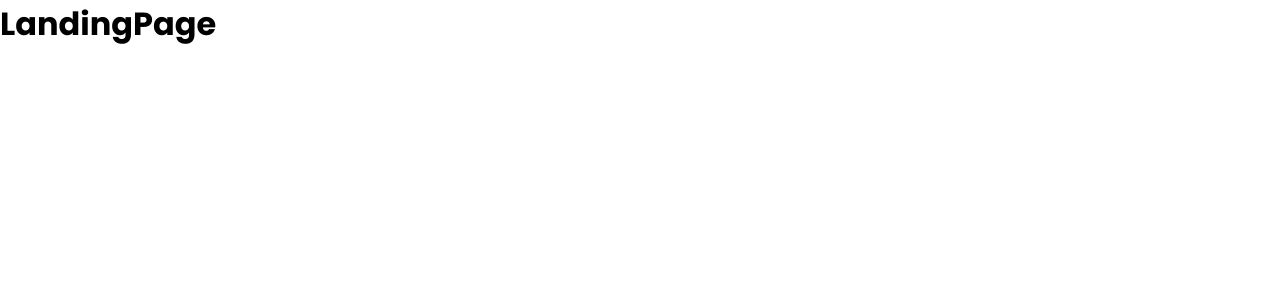
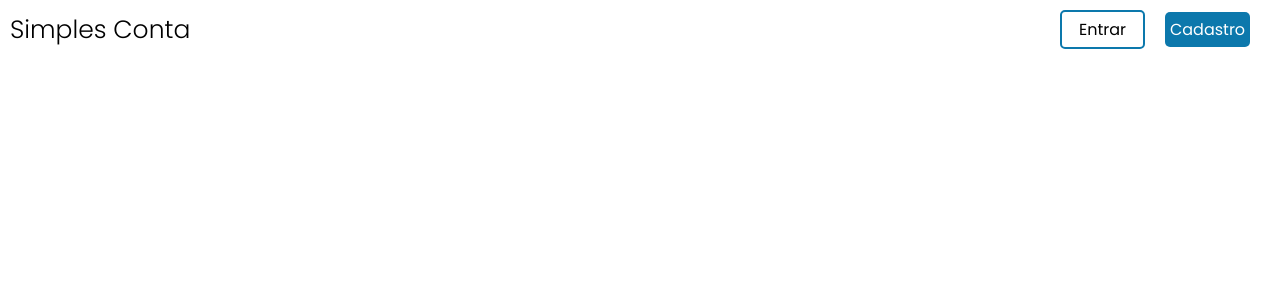
Before and after one commit to GeorgeSantana1/simples-conta-internet-banking, a React (Create React App) app: page / in a window 1280 px wide. Shown: the top 300 px of the page. Built offline with nearby package versions, Linux system fonts and the light colour scheme.

Commit message:
Landing page header stylized

```diff
--- a/src/pages/LandingPage/index.tsx
+++ b/src/pages/LandingPage/index.tsx
@@ -1,13 +1,33 @@
-import React from 'react';
+import React from 'react'
 
-import { Container } from './styles';
+import {
+  Container,
+  AppTitle,
+  SignInButton,
+  SignInIcon,
+  RegisterButton,
+  RegisterIcon,
+} from './styles'
 
 const LandingPage: React.FC = () => {
   return (
     <Container>
-      <h1>LandingPage</h1>
+      <header>
+        <AppTitle>Simples Conta</AppTitle>
+
+        <div className="buttons-container">
+          <SignInButton>
+            Entrar
+            <SignInIcon />
+          </SignInButton>
+          <RegisterButton>
+            Cadastro
+            <RegisterIcon />
+          </RegisterButton>
+        </div>
+      </header>
     </Container>
-  );
-};
+  )
+}
 
-export default LandingPage;
+export default LandingPage
--- a/src/pages/LandingPage/styles.ts
+++ b/src/pages/LandingPage/styles.ts
@@ -1,5 +1,76 @@
-import styled from 'styled-components';
+import styled from 'styled-components'
 
 export const Container = styled.div`
+  > header {
+    display: flex;
+    justify-content: space-between;
+    align-items: center;
+    padding: 10px;
+  }
 
-`;
+  .buttons-container {
+    display: flex;
+    align-items: center;
+    justify-content: center;
+    width: 50%;
+    justify-content: space-around;
+
+    @media (min-width: 800px) {
+      width: unset;
+      margin-right: 20px;
+    }
+  }
+`
+
+export const AppTitle = styled.div`
+  font-size: 25px;
+  font-weight: lighter;
+
+  @media (max-width: 800px) {
+    font-size: 20px;
+    font-weight: 500;
+  }
+
+  user-select: none;
+`
+
+export const SignInButton = styled.div`
+  display: flex;
+  align-items: center;
+  justify-content: center;
+  padding: 5px 0;
+  width: 85px;
+  cursor: pointer;
+  transition: 0.3s;
+  border: 2px solid #0c78ac;
+  border-radius: 5px;
+
+  @media (min-width: 800px) {
+    margin-right: 20px;
+  }
+
+  :hover {
+    opacity: 0.6
+  }
+`
+
+export const SignInIcon = styled.div``
+
+export const RegisterButton = styled.div`
+  display: flex;
+  align-items: center;
+  justify-content: center;
+  padding: 5px 0;
+  width: 85px;
+  transition: 0.3s;
+  cursor: pointer;
+  background: #0c78ac;
+  border-radius: 5px;
+  color: white;
+
+  :hover {
+    opacity: 0.6
+  }
+`
+
+export const RegisterIcon = styled.div``
```
